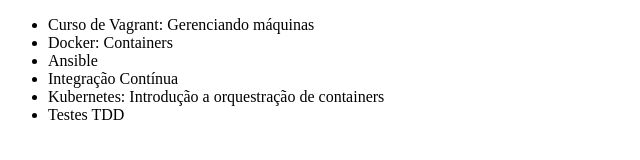
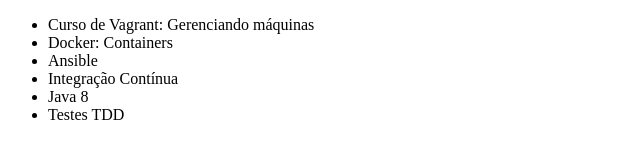
Before and after one commit to guisouza25/alura-git, a plain HTML site: page index.html in a window 1280 px wide. Shown: the whole page, without its empty margins (0-640 px from the left). Drawn offline with Linux system fonts and the light colour scheme.

Commit message:
Revert "Alterando nome do curso de kubernetes"
This reverts commit 1fcd6841bad0b5c35c5c1efddb2377a591e56748.

```diff
--- a/index.html
+++ b/index.html
@@ -12,7 +12,7 @@
         <li>Docker: Containers</li>
         <li>Ansible</li>
         <li>Integração Contínua</li>
-        <li>Kubernetes: Introdução a orquestração de containers</li>
+        <li>Java 8</li>
         <li>Testes TDD</li>
     </ul>
 </body>
```
